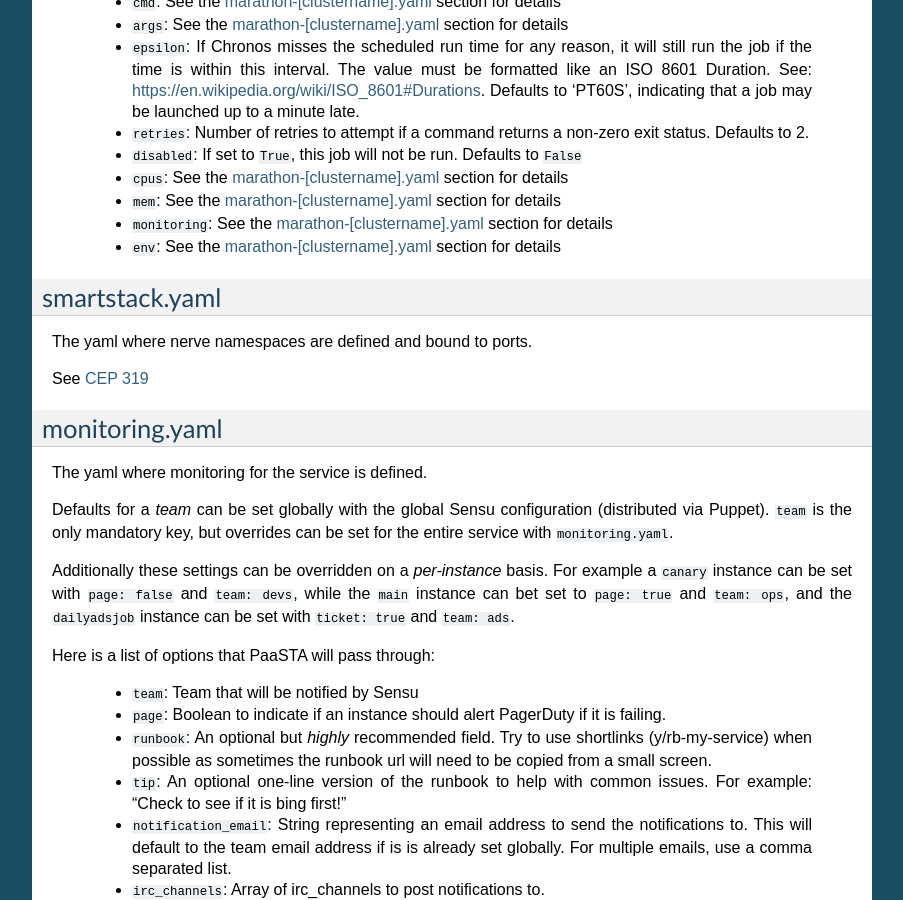
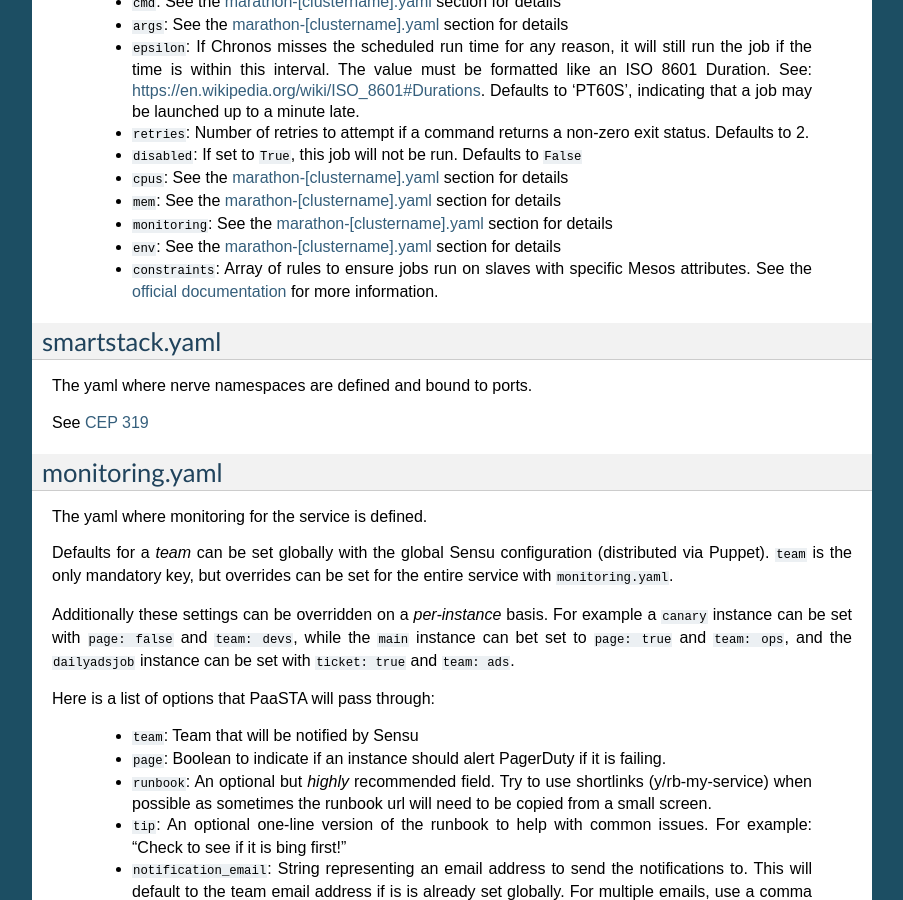
Before and after one commit to Yelp/paasta, a Sphinx documentation site: the page built from docs/source/yelpsoa_configs.rst, in a window 1280 px wide and 900 px high, scrolled down 2138 px. Shown: the whole window, without its empty margins (198-1101 px from the left). Built offline with Sphinx 7.4.7, drawn with Linux system fonts in a browser that asks for light colours; pages that are not in the unit, such as notebooks, are missing from menus.

Commit message:
Add link to documentation for constratins for chronos jobs. PAASTA-1033

```diff
--- a/docs/source/yelpsoa_configs.rst
+++ b/docs/source/yelpsoa_configs.rst
@@ -106,6 +106,8 @@ Each job configuration MAY specify the following options:
 
   *  ``env``: See the `marathon-[clustername].yaml`_ section for details
 
+  * ``constraints``: Array of rules to ensure jobs run on slaves with specific Mesos attributes. See the `official documentation <https://mesos.github.io/chronos/docs/api.html#constraints>`_ for more information.
+
 smartstack.yaml
 ---------------
 
```
